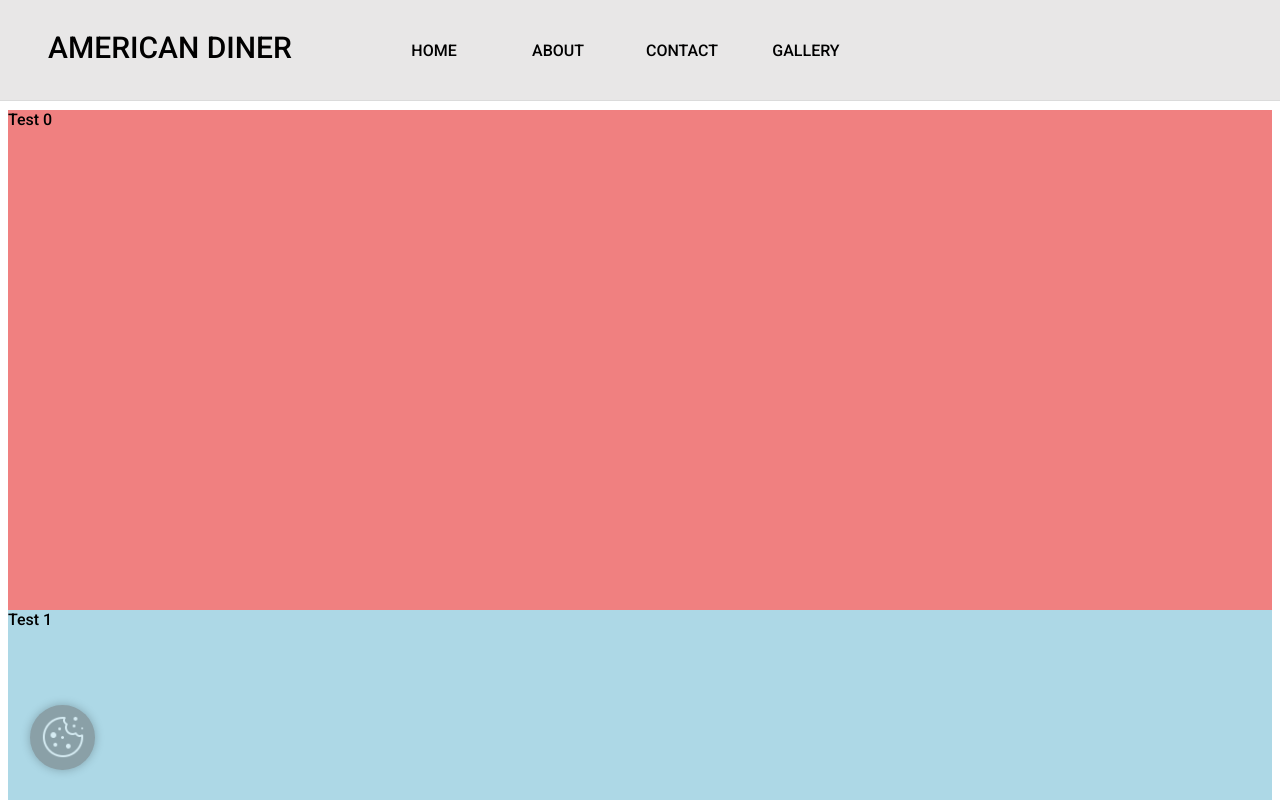
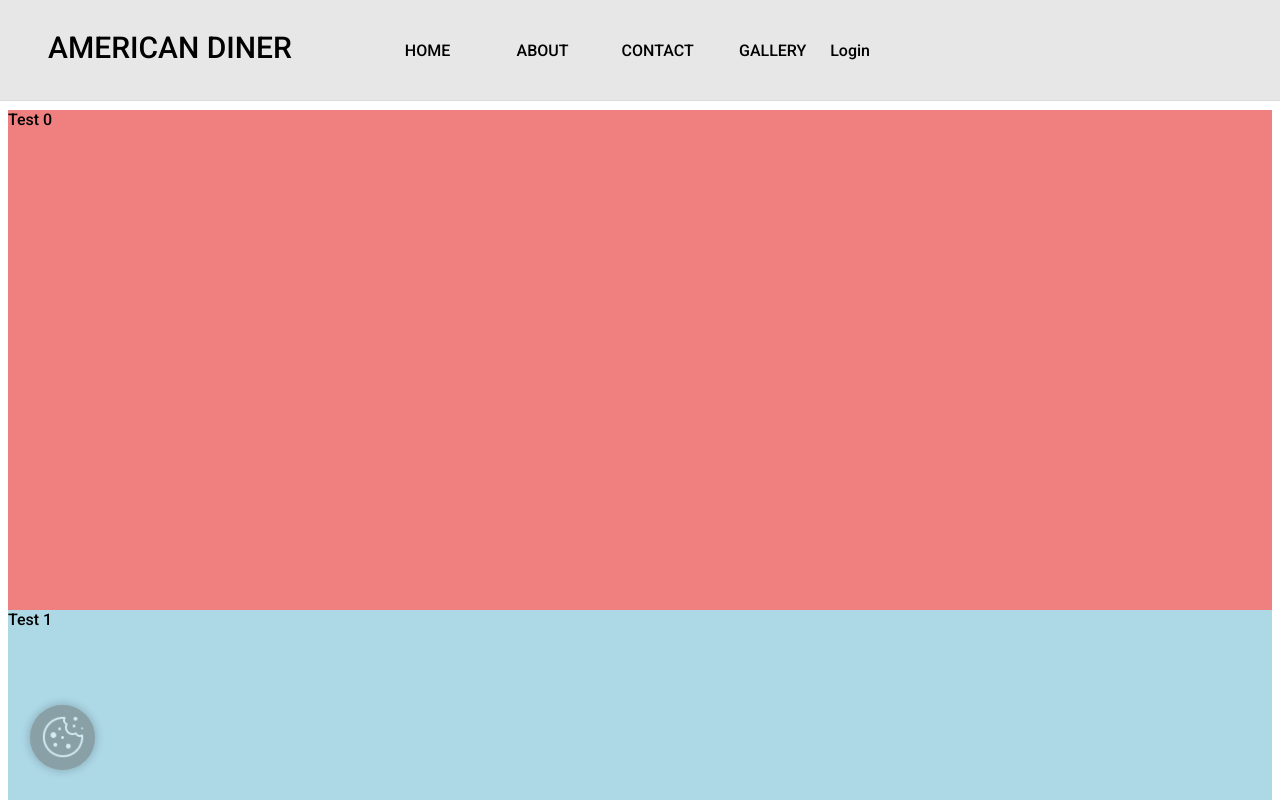
Before and after one commit to jordanandrewks/american-diner, a Next.js app: page / in a window 1280 px wide. Shown: the top 800 px of the page. Built offline with nearby package versions, Linux system fonts and the light colour scheme.

Commit message:
login and admin settings added

```diff
--- a/src/components/navbar/links/links.jsx
+++ b/src/components/navbar/links/links.jsx
@@ -2,7 +2,6 @@ import React from "react";
 import Link from "next/link";
 import styles from "../navbar.module.css";
 
-export default function Links(className) {
 const links = [
   {
     title: "HOME",
@@ -22,6 +21,11 @@ export default function Links(className) {
   },
 ];
 
+export default function Links(className) {
+  // todo - add open, isOpen for hamburger menu ( if we need it... )
+  const session = false;
+  const isAdmin = false;
+
   return (
     <div className={styles.navbarLinks}>
       {links.map((link) => (
@@ -29,6 +33,20 @@ export default function Links(className) {
           {link.title}
         </Link>
       ))}
+      {session ? (
+        <div className={styles.navbarUserContainer}>
+          {isAdmin && (
+            <Link href="/" key={"admin"} className={styles.navbarLink}>
+              ADMIN
+            </Link>
+          )}
+          <button>Logout</button>
+        </div>
+      ) : (
+        <div>Login</div>
+      )}
     </div>
   );
 }
+
+/* todo position the Admin and Login to the right side*/
--- a/src/components/navbar/navbar.module.css
+++ b/src/components/navbar/navbar.module.css
@@ -49,3 +49,8 @@
 .navbarLink:active {
   font-size: 15px;
 }
+
+.navbarUserContainer {
+  display: flex;
+  flex-direction: row;
+}
```
Lines whose indentation alone changed are shown as unchanged.
